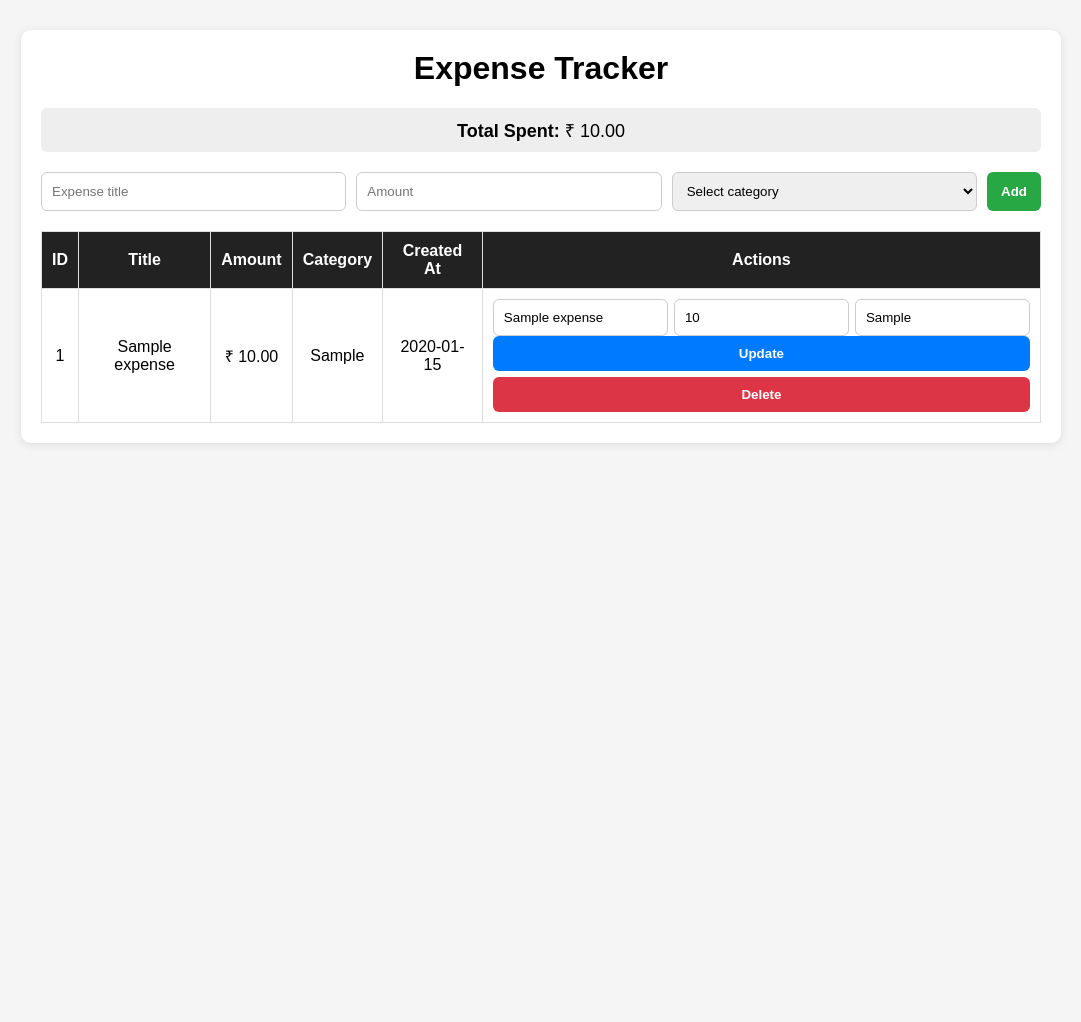
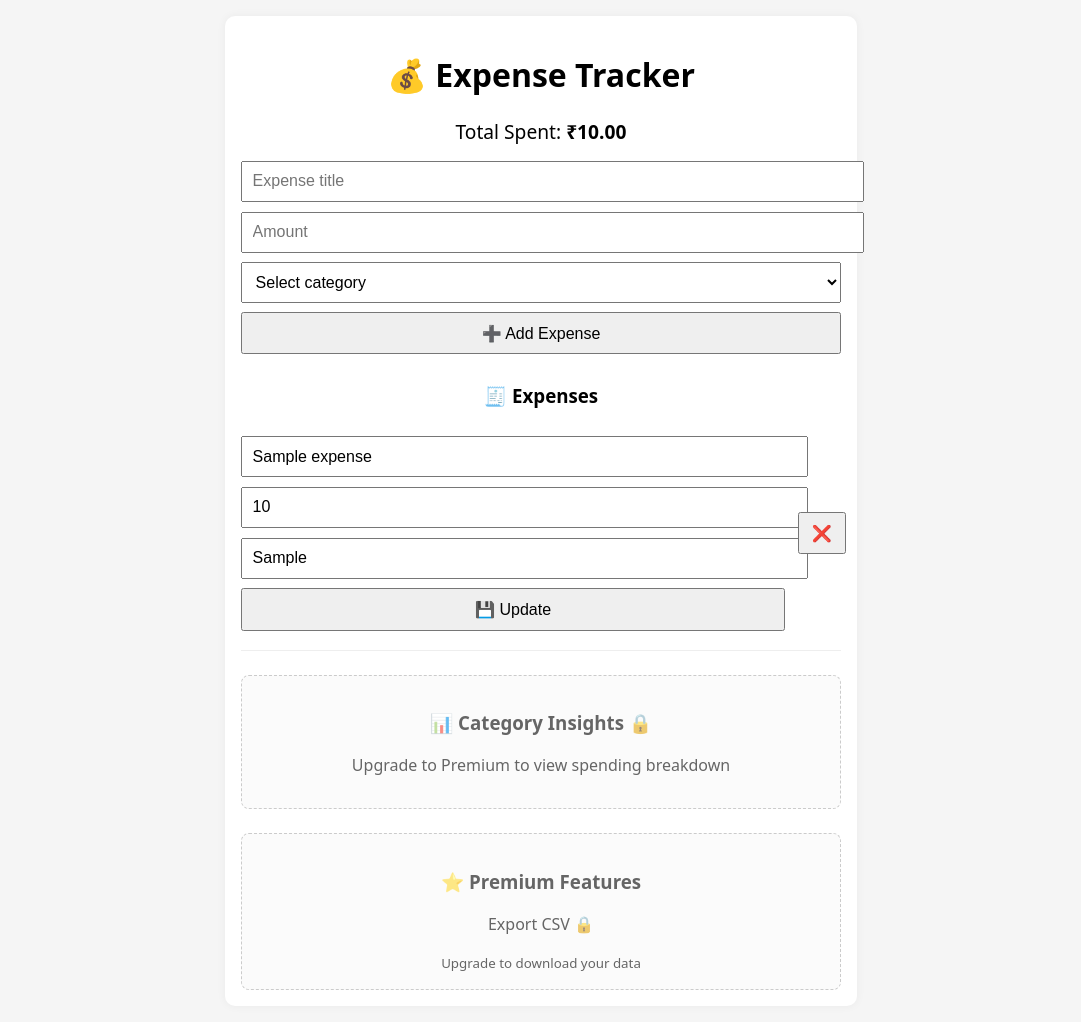
Before and after one commit to Ajay66-sketch/expense-tracker, a Flask app: page / in a window 1280 px wide. Shown: the whole page, without its empty margins (99-1180 px from the left). Before the commit the page ends 445 px from the top, so only its background shows below. Run offline with Flask 3, Linux system fonts and the light colour scheme; tables that the repository leaves empty hold one stand-in row (values such as "Sample post").

Commit message:
A2: premium category analytics

```diff
--- a/app.py
+++ b/app.py
@@ -1,16 +1,27 @@
-from flask import Flask, request, redirect, render_template
+from flask import Flask, request, redirect, render_template, Response
 import sqlite3
 from datetime import datetime
 import os
 
+# ---------------- APP CONFIG ----------------
 app = Flask(__name__)
+
 DB_NAME = "expenses.db"
 
-# ---------- DATABASE ----------
+# Premium flag (Render / local env variable)
+IS_PREMIUM = os.getenv("IS_PREMIUM", "false").lower() == "true"
+
+FEATURES = {
+    "export_csv": IS_PREMIUM,
+    "category_summary": IS_PREMIUM
+}
+
+# ---------------- DATABASE ----------------
 def get_db():
     conn = sqlite3.connect(DB_NAME)
     conn.row_factory = sqlite3.Row
     return conn
+
 
 def init_db():
     if not os.path.exists(DB_NAME):
@@ -27,14 +38,16 @@ def init_db():
         conn.commit()
         conn.close()
 
-# Initialize DB at startup
+
+# Initialize database on startup
 init_db()
 
-# ---------- HOME ----------
+# ---------------- HOME ----------------
 @app.route("/", methods=["GET", "POST"])
 def index():
     conn = get_db()
 
+    # -------- ADD EXPENSE --------
     if request.method == "POST":
         title = request.form.get("title", "").strip()
         amount = request.form.get("amount", "").strip()
@@ -42,18 +55,54 @@ def index():
 
         if title and amount and category:
             conn.execute(
-                "INSERT INTO expenses (title, amount, category, created_at) VALUES (?, ?, ?, ?)",
-                (title, float(amount), category, datetime.now().strftime("%Y-%m-%d %H:%M:%S"))
+                """
+                INSERT INTO expenses (title, amount, category, created_at)
+                VALUES (?, ?, ?, ?)
+                """,
+                (
+                    title,
+                    float(amount),
+                    category,
+                    datetime.now().strftime("%Y-%m-%d %H:%M:%S")
+                )
             )
             conn.commit()
+
         return redirect("/")
 
-    expenses = conn.execute("SELECT * FROM expenses ORDER BY id DESC").fetchall()
-    total = conn.execute("SELECT COALESCE(SUM(amount),0) FROM expenses").fetchone()[0]
+    # -------- FETCH DATA --------
+    expenses = conn.execute(
+        "SELECT * FROM expenses ORDER BY id DESC"
+    ).fetchall()
+
+    total = conn.execute(
+        "SELECT COALESCE(SUM(amount), 0) FROM expenses"
+    ).fetchone()[0]
+
+    # -------- A2: CATEGORY SUMMARY (PREMIUM) --------
+    category_summary = []
+
+    if IS_PREMIUM:
+        category_summary = conn.execute("""
+            SELECT category, SUM(amount) AS total
+            FROM expenses
+            GROUP BY category
+            ORDER BY total DESC
+        """).fetchall()
+    # ----------------------------------------------
+
     conn.close()
-    return render_template("index.html", expenses=expenses, total=total)
 
-# ---------- EDIT ----------
+    return render_template(
+        "index.html",
+        expenses=expenses,
+        total=total,
+        features=FEATURES,
+        is_premium=IS_PREMIUM,
+        category_summary=category_summary
+    )
+
+# ---------------- EDIT ----------------
 @app.route("/edit/<int:id>", methods=["POST"])
 def edit(id):
     title = request.form.get("title", "").strip()
@@ -63,23 +112,55 @@ def edit(id):
     if title and amount and category:
         conn = get_db()
         conn.execute(
-            "UPDATE expenses SET title=?, amount=?, category=? WHERE id=?",
+            """
+            UPDATE expenses
+            SET title = ?, amount = ?, category = ?
+            WHERE id = ?
+            """,
             (title, float(amount), category, id)
         )
         conn.commit()
         conn.close()
+
     return redirect("/")
 
-# ---------- DELETE ----------
+# ---------------- DELETE ----------------
 @app.route("/delete/<int:id>", methods=["POST"])
 def delete(id):
     conn = get_db()
-    conn.execute("DELETE FROM expenses WHERE id=?", (id,))
+    conn.execute("DELETE FROM expenses WHERE id = ?", (id,))
     conn.commit()
     conn.close()
     return redirect("/")
 
-# ---------- RUN APP ----------
+# ---------------- EXPORT CSV (PREMIUM) ----------------
+@app.route("/export")
+def export_csv():
+    if not IS_PREMIUM:
+        return "Premium feature 🔒", 403
+
+    conn = get_db()
+    rows = conn.execute("""
+        SELECT id, title, amount, category, created_at
+        FROM expenses
+        ORDER BY id DESC
+    """).fetchall()
+    conn.close()
+
+    def generate():
+        yield "id,title,amount,category,created_at\n"
+        for r in rows:
+            yield f"{r['id']},{r['title']},{r['amount']},{r['category']},{r['created_at']}\n"
+
+    return Response(
+        generate(),
+        mimetype="text/csv",
+        headers={
+            "Content-Disposition": "attachment; filename=expenses.csv"
+        }
+    )
+
+# ---------------- RUN ----------------
 if __name__ == "__main__":
     port = int(os.environ.get("PORT", 5000))
     app.run(host="0.0.0.0", port=port)
--- a/templates/index.html
+++ b/templates/index.html
@@ -1,85 +1,172 @@
 <!DOCTYPE html>
 <html lang="en">
 <head>
-<meta charset="UTF-8" />
-<meta name="viewport" content="width=device-width, initial-scale=1.0" />
+    <meta charset="UTF-8">
     <title>Expense Tracker</title>
+    <meta name="viewport" content="width=device-width, initial-scale=1.0">
+
     <style>
-  body { margin:0; padding:0; font-family: Arial, sans-serif; background:#f5f5f5; }
-  .container { max-width: 1000px; margin:30px auto; background:#fff; padding:20px; border-radius:10px; box-shadow:0 2px 10px rgba(0,0,0,0.1); }
-  h1 { text-align:center; margin-top:0; }
-  .total { text-align:center; font-size:18px; margin-bottom:20px; padding:10px; background:#eee; border-radius:6px; }
-  form.add-form { display:grid; grid-template-columns:1fr 1fr 1fr auto; gap:10px; margin-bottom:20px; }
-  input, select { padding:10px; border:1px solid #ccc; border-radius:6px; width:100%; box-sizing:border-box; }
-  button { padding:10px 14px; border:none; border-radius:6px; cursor:pointer; font-weight:bold; }
-  button.add { background:#28a745; color:white; }
-  button.update { background:#007bff; color:white; width:100%; }
-  button.delete { background:#dc3545; color:white; width:100%; }
-  .table-wrap { overflow-x:auto; }
-  table { width:100%; border-collapse:collapse; min-width:700px; }
-  th, td { border:1px solid #ddd; padding:10px; text-align:center; vertical-align:middle; }
-  th { background:#222; color:#fff; position:sticky; top:0; }
-  .action-box { display:flex; flex-direction:column; gap:6px; }
-  .edit-form { display:grid; grid-template-columns:1fr 1fr 1fr; gap:6px; }
-  @media (max-width:768px) { form.add-form { grid-template-columns:1fr; } table { min-width:600px; } }
+        body {
+            font-family: system-ui, sans-serif;
+            background: #f5f5f5;
+            margin: 0;
+            padding: 1rem;
+        }
+
+        .container {
+            max-width: 600px;
+            margin: auto;
+            background: #fff;
+            padding: 1rem;
+            border-radius: 10px;
+            box-shadow: 0 0 10px rgba(0,0,0,0.05);
+        }
+
+        h1, h3 {
+            text-align: center;
+        }
+
+        .total {
+            text-align: center;
+            font-size: 1.2rem;
+            margin-bottom: 1rem;
+        }
+
+        form input, form select, form button {
+            width: 100%;
+            padding: 0.6rem;
+            margin-bottom: 0.6rem;
+            font-size: 1rem;
+        }
+
+        button {
+            cursor: pointer;
+        }
+
+        .expense {
+            display: flex;
+            justify-content: space-between;
+            align-items: center;
+            border-bottom: 1px solid #eee;
+            padding: 0.6rem 0;
+            gap: 0.5rem;
+        }
+
+        .expense-info {
+            flex: 1;
+        }
+
+        .expense-actions form {
+            display: inline;
+        }
+
+        .expense-actions button {
+            margin-left: 0.3rem;
+        }
+
+        .premium {
+            margin-top: 1.5rem;
+            padding: 1rem;
+            background: #fafafa;
+            border: 1px dashed #aaa;
+            text-align: center;
+            border-radius: 8px;
+        }
+
+        .locked {
+            opacity: 0.6;
+        }
     </style>
 </head>
+
 <body>
 <div class="container">
-  <h1>Expense Tracker</h1>
-  <div class="total"><b>Total Spent:</b> ₹ {{ "%.2f"|format(total) }}</div>
 
-  <!-- ADD NEW EXPENSE -->
-  <form class="add-form" method="POST" action="/">
-    <input type="text" name="title" placeholder="Expense title" required />
-    <input type="number" step="0.01" name="amount" placeholder="Amount" required />
+    <!-- HEADER -->
+    <h1>💰 Expense Tracker</h1>
+    <div class="total">
+        Total Spent: <strong>₹{{ "%.2f"|format(total) }}</strong>
+    </div>
+
+    <!-- ADD EXPENSE -->
+    <form method="POST">
+        <input type="text" name="title" placeholder="Expense title" required>
+        <input type="number" name="amount" step="0.01" placeholder="Amount" required>
         <select name="category" required>
-      <option value="" disabled selected>Select category</option>
-      <option value="Food">Food</option>
-      <option value="Travel">Travel</option>
-      <option value="Shopping">Shopping</option>
-      <option value="Bills">Bills</option>
-      <option value="Other">Other</option>
+            <option value="">Select category</option>
+            <option>Food</option>
+            <option>Travel</option>
+            <option>Shopping</option>
+            <option>Bills</option>
+            <option>Other</option>
         </select>
-    <button type="submit" class="add">Add</button>
+        <button type="submit">➕ Add Expense</button>
     </form>
 
-  <!-- EXPENSE TABLE -->
-  <div class="table-wrap">
-    <table>
-      <thead>
-        <tr>
-          <th>ID</th><th>Title</th><th>Amount</th><th>Category</th><th>Created At</th><th>Actions</th>
-        </tr>
-      </thead>
-      <tbody>
+    <!-- EXPENSE LIST -->
+    <h3>🧾 Expenses</h3>
+
+    {% if expenses %}
         {% for e in expenses %}
-        <tr>
-          <td>{{ e.id }}</td>
-          <td>{{ e.title }}</td>
-          <td>₹ {{ "%.2f"|format(e.amount) }}</td>
-          <td>{{ e.category }}</td>
-          <td>{{ e.created_at }}</td>
-          <td>
-            <div class="action-box">
-              <form method="POST" action="/edit/{{ e.id }}">
-                <div class="edit-form">
-                  <input type="text" name="title" value="{{ e.title }}" required />
-                  <input type="number" step="0.01" name="amount" value="{{ e.amount }}" required />
-                  <input type="text" name="category" value="{{ e.category }}" required />
-                </div>
-                <button type="submit" class="update">Update</button>
+            <div class="expense">
+
+                <!-- EDIT FORM -->
+                <form method="POST" action="/edit/{{ e.id }}" class="expense-info">
+                    <input name="title" value="{{ e.title }}" required>
+                    <input type="number" name="amount" step="0.01" value="{{ e.amount }}" required>
+                    <input name="category" value="{{ e.category }}" required>
+                    <button type="submit">💾 Update</button>
                 </form>
+
+                <!-- DELETE -->
+                <div class="expense-actions">
                     <form method="POST" action="/delete/{{ e.id }}">
-                <button type="submit" class="delete">Delete</button>
+                        <button type="submit">❌</button>
                     </form>
                 </div>
-          </td>
-        </tr>
+
+            </div>
         {% endfor %}
-      </tbody>
-    </table>
+    {% else %}
+        <p style="text-align:center;">No expenses yet.</p>
+    {% endif %}
+
+    <!-- CATEGORY SUMMARY (A2 – PREMIUM) -->
+    {% if is_premium and category_summary %}
+        <h3>📊 Spending by Category</h3>
+
+        {% for c in category_summary %}
+            <div class="expense">
+                <div class="expense-info">
+                    <strong>{{ c.category }}</strong>
                 </div>
+                <div>
+                    ₹{{ "%.2f"|format(c.total) }}
+                </div>
+            </div>
+        {% endfor %}
+
+    {% elif not is_premium %}
+        <div class="premium locked">
+            <h3>📊 Category Insights 🔒</h3>
+            <p>Upgrade to Premium to view spending breakdown</p>
+        </div>
+    {% endif %}
+
+    <!-- PREMIUM SECTION -->
+    <div class="premium {% if not is_premium %}locked{% endif %}">
+        <h3>⭐ Premium Features</h3>
+
+        {% if features.export_csv %}
+            <a href="/export">
+                <button>⬇ Export CSV</button>
+            </a>
+        {% else %}
+            <p>Export CSV 🔒</p>
+            <small>Upgrade to download your data</small>
+        {% endif %}
+    </div>
+
 </div>
 </body>
 </html>
```
Lines whose indentation alone changed are shown as unchanged.
